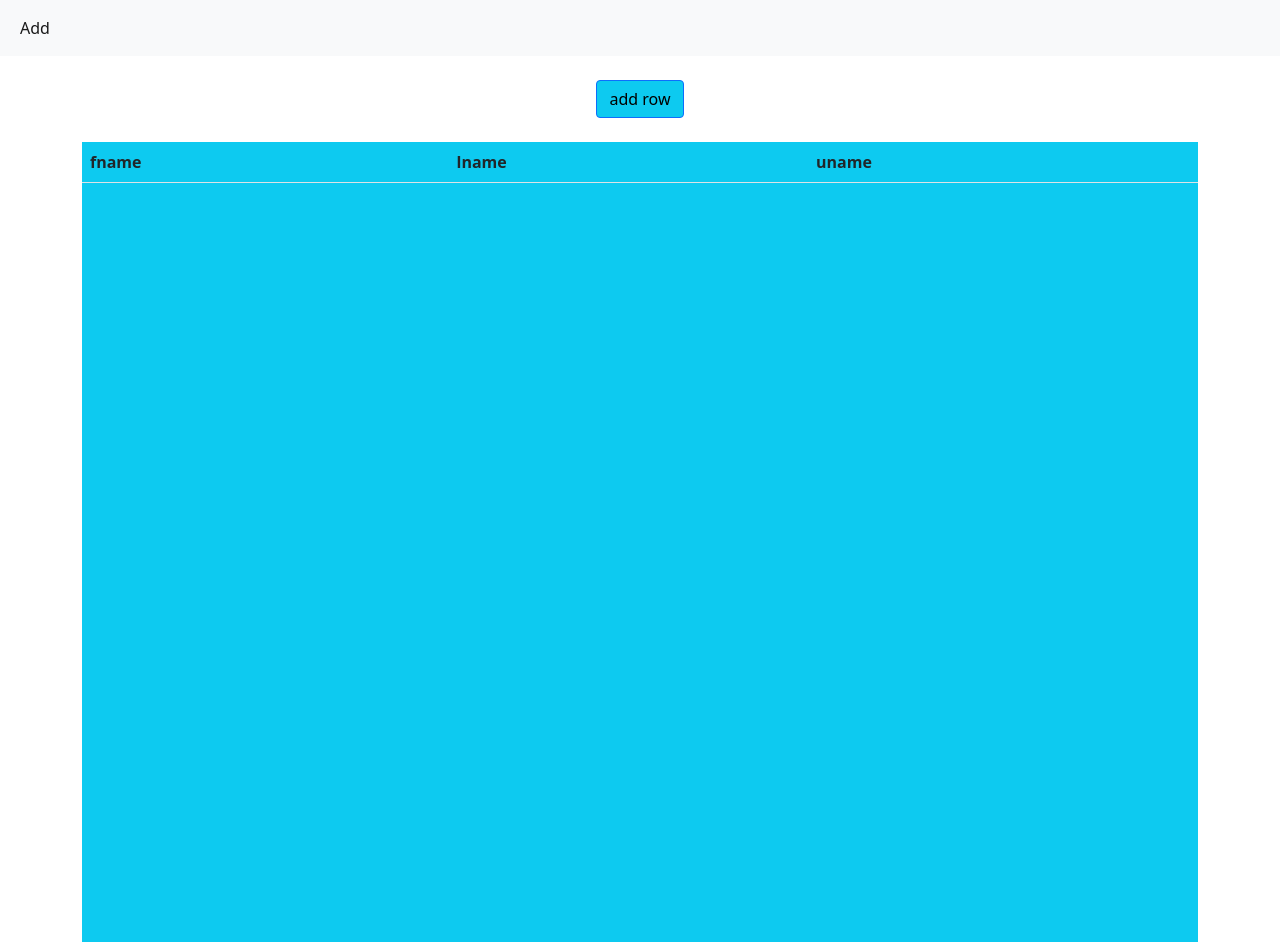
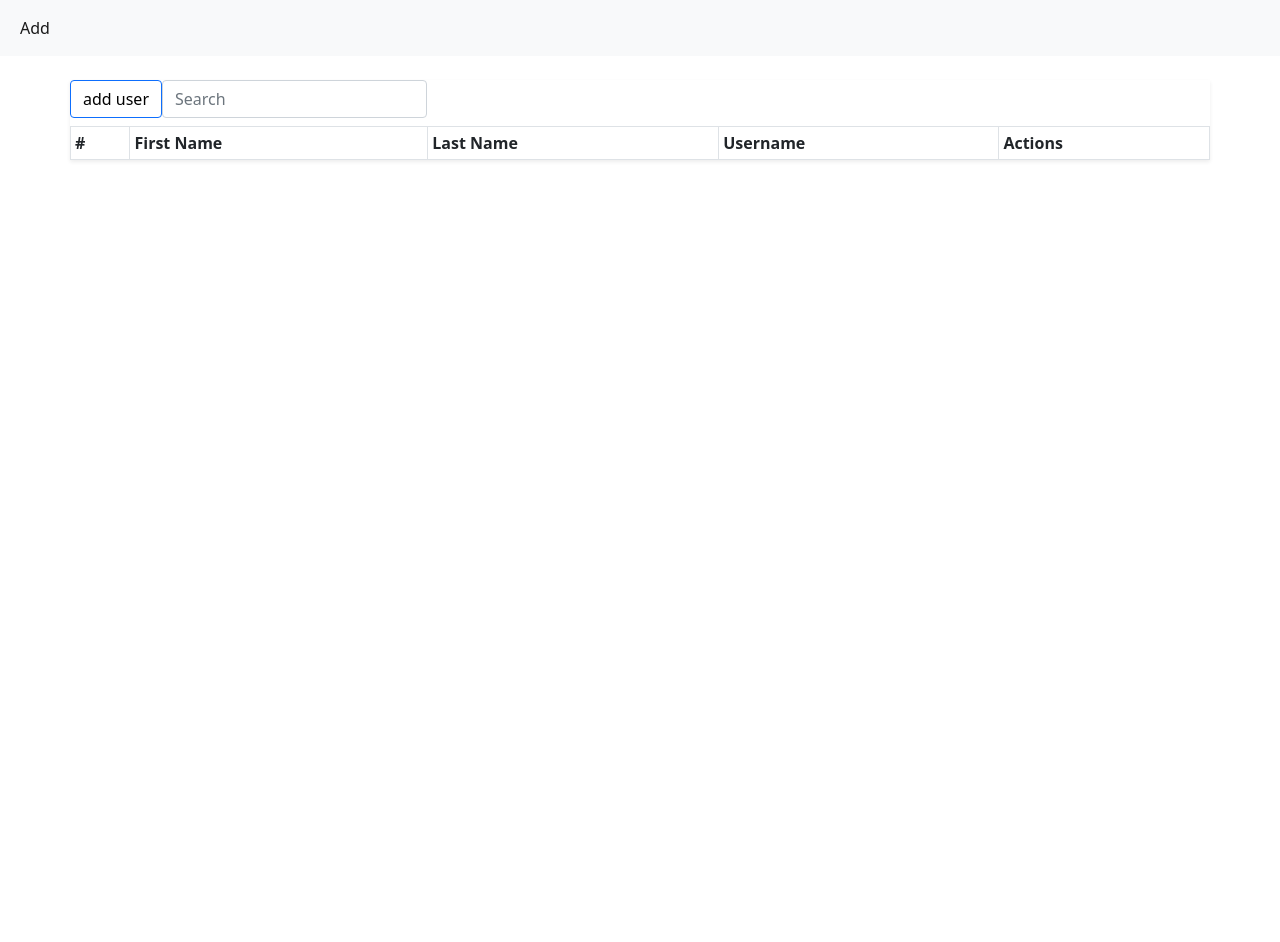
Before and after one commit to ShahMasud/React-table-with-crud-sorting-pagination-search, a React (Create React App) app: page / in a window 1280 px wide. After the commit the page ends 800 px from the top, so only its background shows below. Built offline with nearby package versions, Linux system fonts and the light colour scheme.

Commit message:
updated the table to standard version

```diff
--- a/src/Components/General/Home/index.js
+++ b/src/Components/General/Home/index.js
@@ -1,12 +1,12 @@
 import React, { useState } from 'react'
-import { Button, Container, Form, Table, Modal } from 'react-bootstrap'
-import { useNavigate } from 'react-router-dom';
+// import './style.css'
+import { Button, Container, Form, Table, Modal,Row, Col, Toast, FormControl } from 'react-bootstrap'
 // import { useNavigate } from 'react-router-dom';
 import { TiDelete} from "react-icons/ti";
+import { MdModeEditOutline} from "react-icons/md";
+import { useRef } from 'react';
 
 const Home = () => {
-    let navigate = useNavigate();
-
     // states //
 
     const [items, setItems]=useState([]);
@@ -17,14 +17,27 @@ const Home = () => {
     });
 
     const [isEditItem, setIsEditItem]= useState("");
+//============================//
+// toast
+
+    const [showw, setShoww] = useState(false);
 
     //======================================//
-    // states for modal
+    // states and functions for modal
 
     const [show, setShow] = useState(false);
+    const [aBtn, setABtn]= useState("");
+    const [uBtn, setUBtn]= useState("");
 
     const handleClose = () => setShow(false);
-    const handleShow = () => setShow(true);
+
+    const handleShow = () =>{
+         setShow(true);
+         setABtn("add user");
+         setUBtn("");
+    }
+
+
     //============================================//
 
 
@@ -64,24 +77,32 @@ const Home = () => {
         setItems((olditems)=>{
             return [...olditems, data];
         });
+
         setData({
             fname:"",
             lname:'',
             uname:""
         });
         setShow(false);
+
+        setShoww(true)
+
+
     };
 
 
     // code for delete row in a table //
 
     const deleteItem= (uname) =>{
+
+       alert("are u sure to delete the user")
        console.log("deleted", uname);
        const arr=items.filter((arrElem, index)=>{
         return arrElem.uname !== uname;
 
     });
        setItems(arr);
+
     }
 
     // code for edit row in a table //
@@ -101,6 +122,10 @@ const Home = () => {
 
         setIsEditItem(INDEX);
         handleShow();
+        setABtn("");
+        setUBtn("update");
+
+
     }
 
     // code to update row in a table //
@@ -126,14 +151,47 @@ const Home = () => {
 
 
   return (
-    <Container className='mt-4'>
+    <Container className='p-0 shadow-sm main_Container mt-4'>
+
+             <div className='Toast'>
+              <Row className='row'>
+                <Col xs={6}>
+                    <Toast onClose={() => setShoww(false)} show={showw} delay={3000} autohide>
+                    <Toast.Header>
+                        <img
+                        src="holder.js/20x20?text=%20"
+                        className="rounded me-2"
+                        alt=""
+                        />
+                        <strong className="me-auto">Bootstrap</strong>
+                        <small>recently</small>
+                    </Toast.Header>
+                    <Toast.Body>user added successfully</Toast.Body>
+                    </Toast>
+                </Col>
+                </Row>
+             </div>
+
 
             {/* //============================= */}
-            <div className='text-center'><Button className='mb-4 justify-content-center bg-info text-black' onClick={handleShow} variant="primary">add row</Button></div>
+            <div className="d-flex align-items-center mb-2" style={{ margin:"0 auto"}}>
+            <Button className='bg-transparent text-black' onClick={handleShow}>add user</Button>
+            <Form className=''>
+                <FormControl
+                type="search"
+                placeholder="Search"
+                className="me-2"
+                aria-label="Search"
+                />
+                {/* <Button variant="outline-success">Search</Button> */}
+            </Form>
+            </div>
+
+
 
             <Modal show={show} onHide={handleClose}>
                 <Modal.Header closeButton>
-                <Modal.Title>Put the below details for employee</Modal.Title>
+                <Modal.Title>Put the below details for user</Modal.Title>
                 </Modal.Header>
                 <Modal.Body>
                 <Form className='mb-4'>
@@ -149,55 +207,51 @@ const Home = () => {
 
                     <Form.Control type="text" name="uName" value={data?.uname} onChange={inputEvent} placeholder="enter username" />
                 </Form.Group>
-
                 </Form>
                 </Modal.Body>
                 <Modal.Footer>
                 <Button variant="secondary" onClick={handleClose}>Close</Button>
-                <Button onClick={updatItem} variant="primary">update</Button>
-                <Button variant="primary" onClick={addEmployee}>add row</Button>
+                {(uBtn)?<Button onClick={updatItem}>{uBtn}</Button>:null}
+                {(aBtn)?<Button variant="primary" onClick={addEmployee}>{aBtn}</Button>:null}
+
                 </Modal.Footer>
             </Modal>
             {/* ========================================== */}
 
 
-        <div className='bg-info' style={{height:"100vh"}}>
-        <Table>
+
+            <Table striped bordered hover size="sm">
                 <thead>
                     <tr>
-                    <th>fname</th>
-                    <th>lname</th>
-                    <th>uname</th>
+                    <th>#</th>
+                    <th>First Name</th>
+                    <th>Last Name</th>
+                    <th>Username</th>
+                    <th>Actions</th>
                     </tr>
                 </thead>
-        </Table>
+
                 {items.map((itemval, index)=>{
-               return (
-                <div key={index}>
-                <table className="table">
+                    return(
                             <tbody>
                             <tr key={itemval?.uname}>
+                            <td>{index}</td>
                             <td>{itemval?.fname}</td>
                             <td>{itemval?.lname}</td>
                             <td>{itemval?.uname}</td>
                             <td>
-                        <div className='d-flex gap-4 text-center' style={{color:"red", width:"50%"}}>
-                        <div className='d-flex rounded-circle bg-white' style={{width:"35px", height:"35px", fontSize:"35px"}}><TiDelete onClick={()=> {deleteItem(itemval.uname)}}/></div>
-                        <Button onClick={()=>editRow(itemval.uname, index)} className='bg-white text-black'>edit</Button>
+                            <div className='d-flex  justify-content-end gap-4' style={{color:"red", width:"100%"}}>
+                            <div className='d-flex rounded-circle bg-white' style={{width:"35px", height:"35px", fontSize:"35px"}}>
+                            <TiDelete className='delete' onClick={()=> {deleteItem(itemval.uname)}}/>
+                            </div>
+                            <MdModeEditOutline className='text-warning edit' onClick={()=>editRow(itemval.uname, index)}/>
                             </div>
                             </td>
                             </tr>
                             </tbody>
-                </table>
-                </div>
                         )
                     })}
-
-        </div>
-
-
-
-
+                </Table>
     </Container>
   )
 }
--- /dev/null
+++ b/src/Components/General/Home/style.css
@@ -0,0 +1,29 @@
+.main_Container{
+    height: 100vh;
+}
+.Toast{
+    width: 100%;
+}
+.row{
+    position: absolute;
+    margin-top: -80px;
+
+    width: 100%;
+    position: absolute;
+    justify-content: end;
+    margin-left: 280px;
+}
+
+
+.tableDiv{
+    box-shadow: 2px 2px 2px 2px;
+    /* background-color: red; */
+    padding: 20px;
+    width: 60%;
+    height: 100%;
+    margin: 0 auto;
+}
+
+.tablE tbody tr td{
+    width: 50%;
+}
```
Lines whose indentation alone changed are shown as unchanged.
